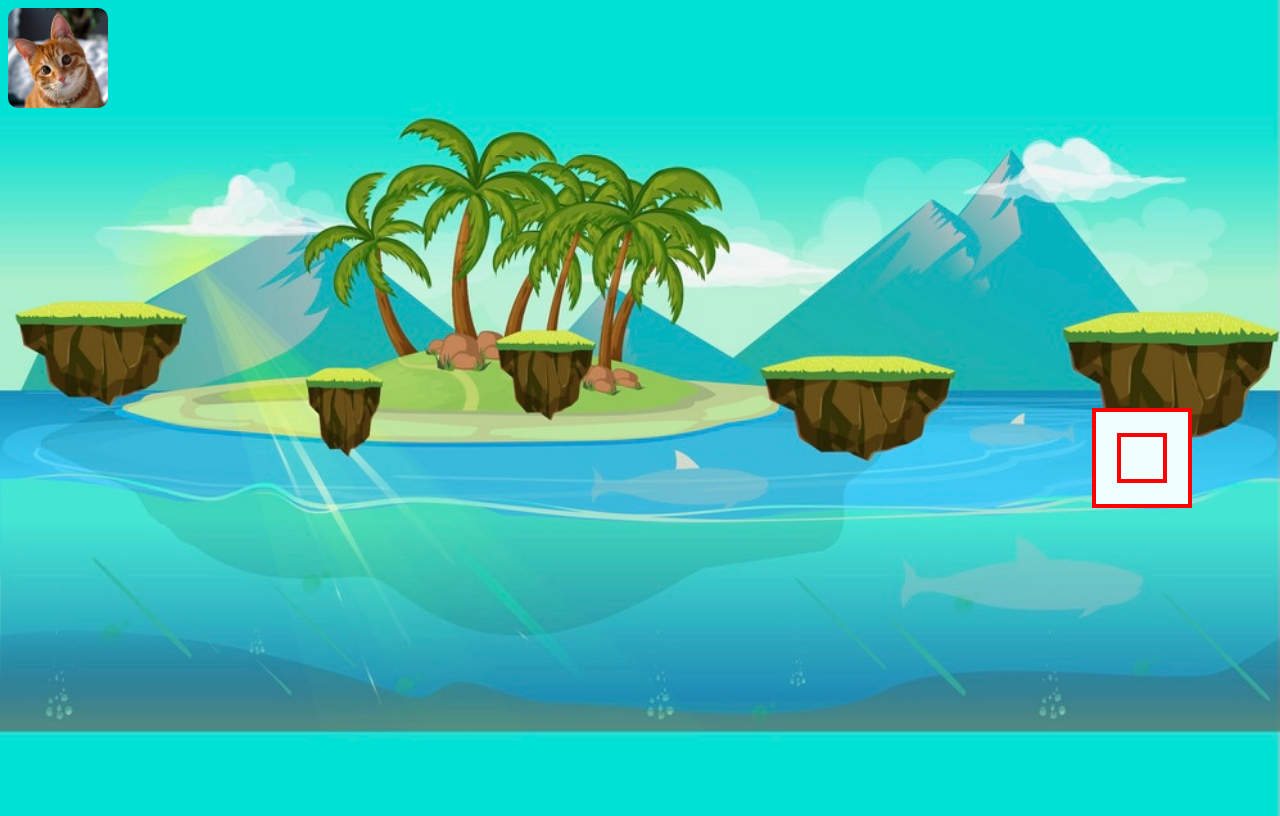
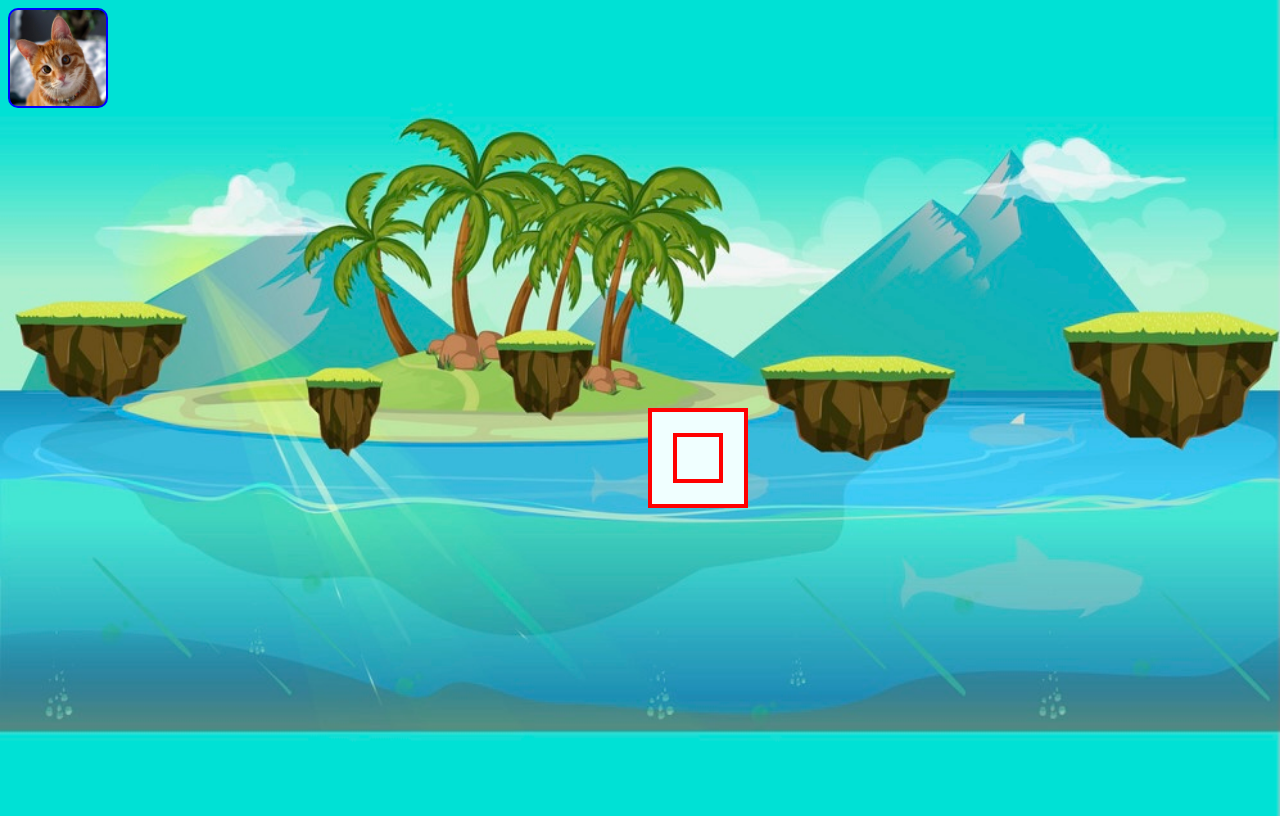
Before and after one commit to VivianeBusch-Wallace/mini-mario-game, a website: page src/index.html in a window 1280 px wide. Drawn offline with nearby package versions, Linux system fonts and the light colour scheme; files that its build step writes are made by us from their sources.

Commit message:
finished

```diff
--- a/src/scripts/index.js
+++ b/src/scripts/index.js
@@ -5,12 +5,17 @@
 // https://keycode.info/
 let hStandPoint = 0;
 let vStandPoint = 0;
-let goalheight = document.querySelector(".final").style.top;
-let goalwidth = document.querySelector(".final").style.right;
-goalwidth = 10 + "vh";
-goalheight = 50 + "vh";
-console.log(goalheight);
-console.log(goalwidth);
+
+const final = document.querySelector(".final");
+final.style.top = "50vh";
+final.style.left = "80vh";
+let goalwidth = final.style.left;
+let subgw = goalwidth.substring(0, goalwidth.length - 2);
+let goalheight = final.style.top;
+let subgh = goalheight.substring(0, goalheight.length - 2);
+
+// console.log(goalheight);
+console.log(subgw);
 
 function goUp() {
   vStandPoint -= 1;
@@ -21,12 +26,12 @@ function goDown() {
   mini.style.top = vStandPoint + "vh";
 }
 function goRight() {
-  hStandPoint -= 1;
-  mini.style.right = hStandPoint + "vh";
+  hStandPoint += 1;
+  mini.style.left = hStandPoint + "vh";
 }
 function goLeft() {
-  hStandPoint += 1;
-  mini.style.right = hStandPoint + "vh";
+  hStandPoint -= 1;
+  mini.style.left = hStandPoint + "vh";
 }
 
 function move(e) {
@@ -37,14 +42,8 @@ function move(e) {
   if (e.code == "KeyS") goDown();
   console.log(hStandPoint + " <= hstandpoint");
   console.log(vStandPoint + " <= vstandpoint");
-  //   if (
-  //     window.innerHeight / 2 <= vStandPoint &&
-  //     window.innerWidth - 100 <= hStandPoint
-  //   )
-  //     alert("cool you are winner");
-  // }
-  if (vStandPoint <= goalheight && hStandPoint <= goalwidth)
-    alert("Good job! You win!");
+
+  if (vStandPoint == subgh && hStandPoint == subgw) alert("Good job! You win!");
 }
 const mini = document.querySelector(".mini");
 const body = document.querySelector("body");
--- a/src/scss/body.scss
+++ b/src/scss/body.scss
@@ -17,6 +17,7 @@ body {
   background-image: url(../images/cat-cropped.jpg);
   background-size: contain;
   border-radius: 10%;
+  border: 2px blue solid;
 }
 .final {
   position: absolute;
@@ -24,8 +25,6 @@ body {
   justify-content: center;
   align-items: center;
   flex-flow: wrap;
-  top: 50vh;
-  right: 10vh;
   width: 100px;
   height: 100px;
   //   background-image: url(../images/target-cropped.jpg);
```
